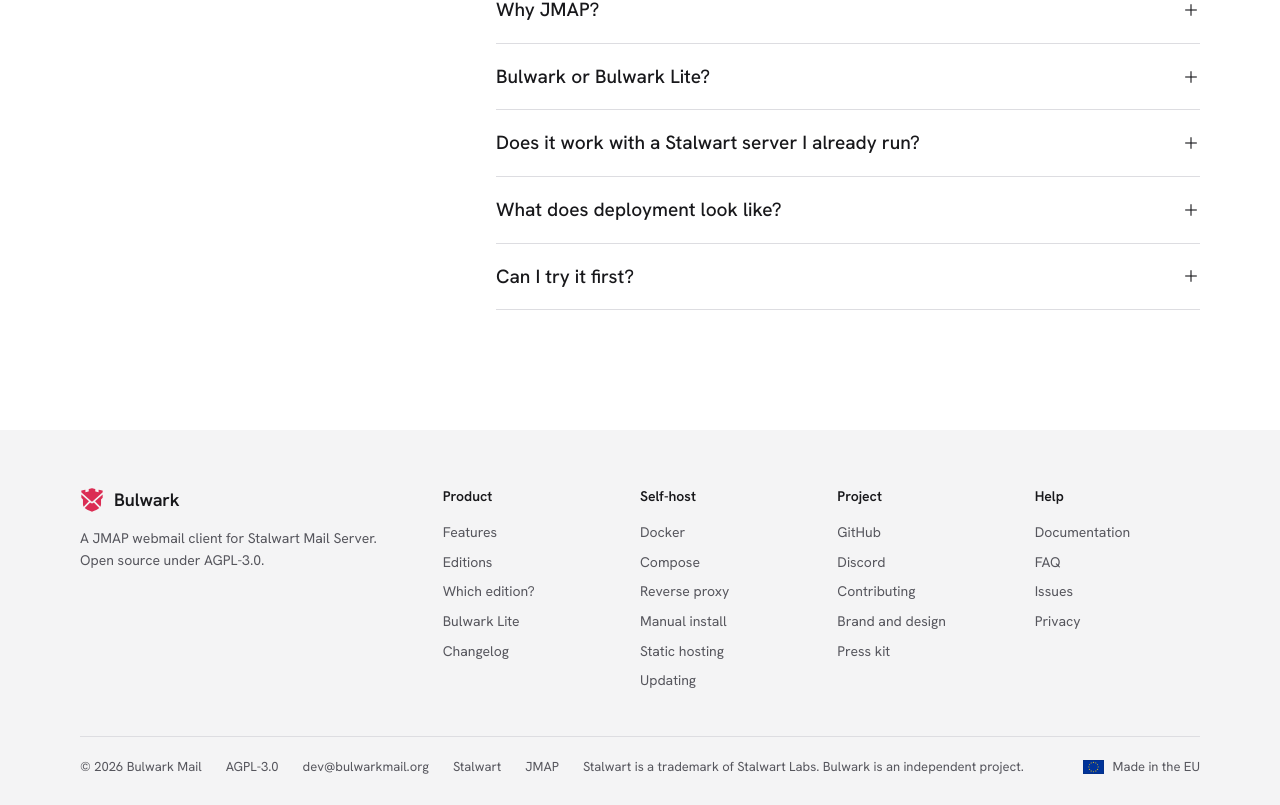
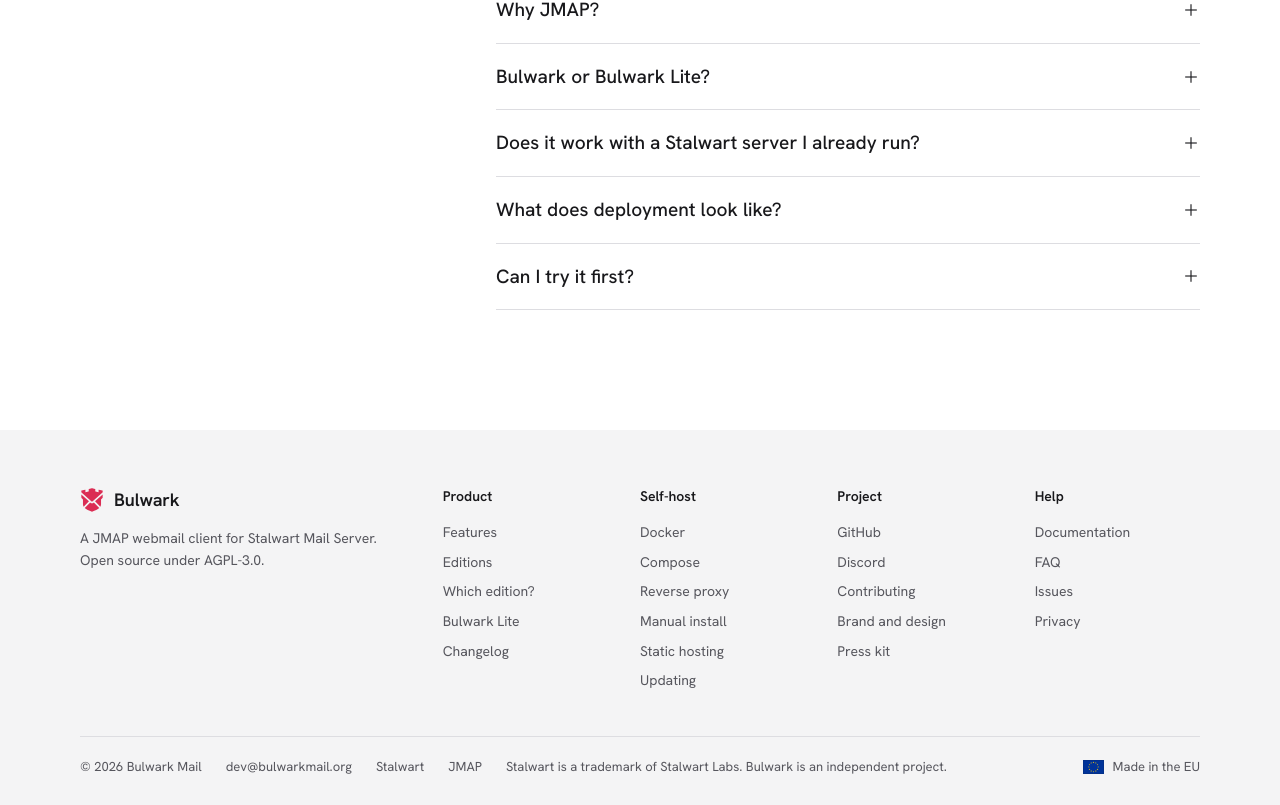
Before and after one commit to bulwarkmail/website, a Next.js app: page / in a window 1280 px wide. Shown: the part 5865-6670 px from the top of the page. Built offline with nearby package versions, Linux system fonts and the light colour scheme; no server answers.

Commit message:
chore: drop the licence from the footer legal line

```diff
--- a/src/components/footer.tsx
+++ b/src/components/footer.tsx
@@ -77,7 +77,6 @@ export function Footer() {
 
         <div className="bw-foot-legal">
           <span>© {year} Bulwark Mail</span>
-          <span>AGPL-3.0</span>
           <a href="mailto:dev@bulwarkmail.org">dev@bulwarkmail.org</a>
           <a href="https://stalw.art" target="_blank" rel="noopener noreferrer">
             Stalwart
```
